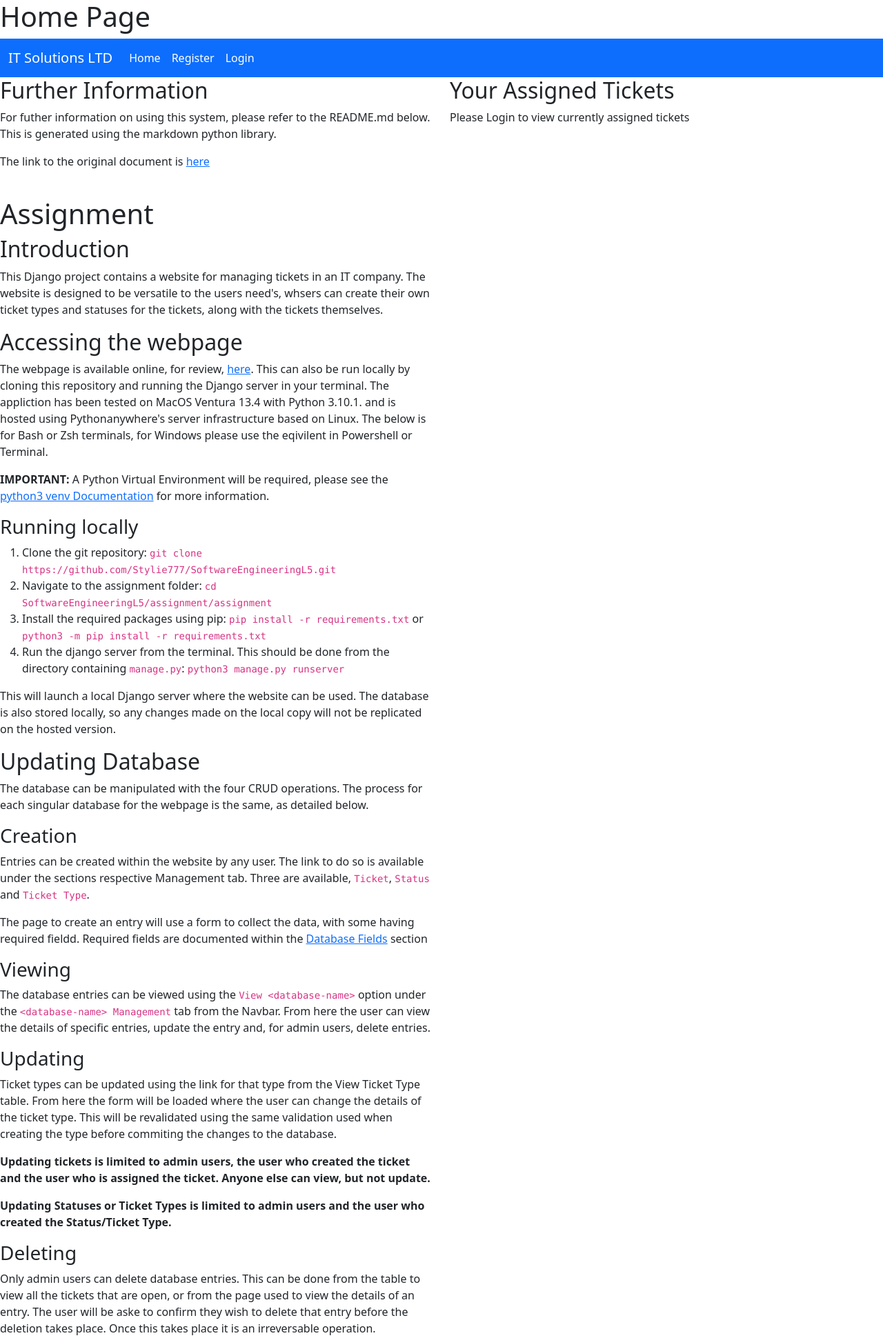
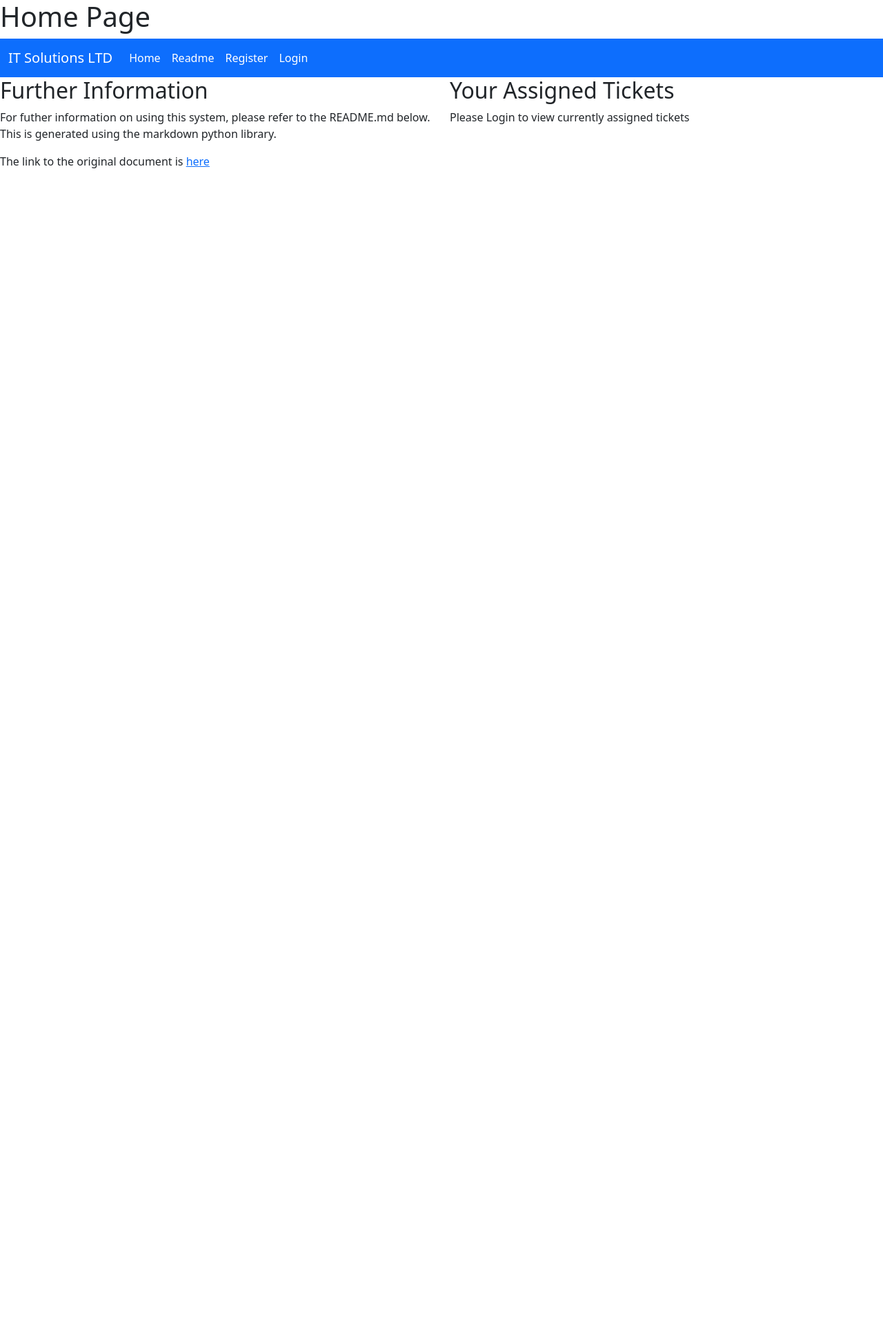
Before and after one commit to Stylie777/SoftwareEngineeringL5, a Django app: page / in a window 1280 px wide. Shown: the top 1940 px of the page at 69% size. After the commit the page ends 244 px from the top, so only its background shows below. Run offline with Django 4.2, Linux system fonts and the light colour scheme.

Commit message:
readme: Make view for Readme
This moves the Readme from the Home page to its own view. This contains all changes related to this.

```diff
--- a/assignment/assignment/assignment/urls.py
+++ b/assignment/assignment/assignment/urls.py
@@ -42,6 +42,7 @@ urlpatterns = [
     path("delete_ticket/<int:id>", views.DeleteTicket, name="Delete Ticket"),
     path("delete_status/<str:status_name>", views.DeleteStatus, name="Delete Status"),
     path("delete_type/<str:type_name>", views.DeleteTicketType, name="Delete Type"),
+    path("readme/", views.ReadmePage, name="Readme"),
 ]
 
 urlpatterns += staticfiles_urlpatterns()
--- a/assignment/assignment/myapp/templates/myapp/base.html
+++ b/assignment/assignment/myapp/templates/myapp/base.html
@@ -24,6 +24,9 @@
                         <ul class="navbar-nav">
                             <li class="nav-item">
                                 <a class="nav-link active" aria-current="page" href="/">Home</a>
+                            </li>
+                            <li class="nav-item">
+                                <a class="nav-link active" aria-current="page" href="/readme">Readme</a>
                             </li>
                             {% if user.is_authenticated %}
                                 <li class="nav-item dropdown">
--- a/assignment/assignment/myapp/templates/myapp/home.html
+++ b/assignment/assignment/myapp/templates/myapp/home.html
@@ -12,7 +12,6 @@
                 <p>For futher information on using this system, please refer to the README.md below. This is generated using the markdown python library.<p/>
                 <p>The link to the original document is <a href="https://github.com/Stylie777/SoftwareEngineeringL5/blob/main/assignment/assignment/README.md">here</a></p>
                 <br>
-                {% include 'myapp/readme.html' %}
             </div>
             <div class="col-lg-6">
                 <h2>Your Assigned Tickets</h2>
--- a/assignment/assignment/myapp/templates/myapp/readme.html
+++ b/assignment/assignment/myapp/templates/myapp/readme.html
@@ -1 +1,7 @@
-{% comment %} This is intentionally blank, markdown within Pythonw will generate the HTML based off README.md {% endcomment %}
+{% extends "myapp/base.html" %}
+{% block title %}
+<h1>Readme</h1>
+{% endblock %}
+{% block content %}
+{% include "myapp/readme_contents.html" %}
+{% endblock %}
--- /dev/null
+++ b/assignment/assignment/myapp/templates/myapp/readme_contents.html
@@ -0,0 +1 @@
+{% comment %} This is intentionally blank, markdown within Pythonw will generate the HTML based off README.md {% endcomment %}
--- a/assignment/assignment/myapp/views.py
+++ b/assignment/assignment/myapp/views.py
@@ -20,8 +20,6 @@ def HomePage(request):
         : Render of the webpage using the Django template
     """
 
-    markdown.markdownFromFile(input=r"README.md", output=r"myapp/templates/myapp/readme.html")
-
     if request.user.is_authenticated:
         tickets = Ticket.objects.filter(assignee=request.user.id)
 
@@ -32,6 +30,11 @@ def HomePage(request):
         )
     return render(request, "myapp/home.html")
 
+def ReadmePage(request):
+
+    markdown.markdownFromFile(input=r"README.md", output=r"myapp/templates/myapp/readme_contents.html")
+
+    return render(request, "myapp/readme.html")
 
 def RegisterPage(request):
     """
```
